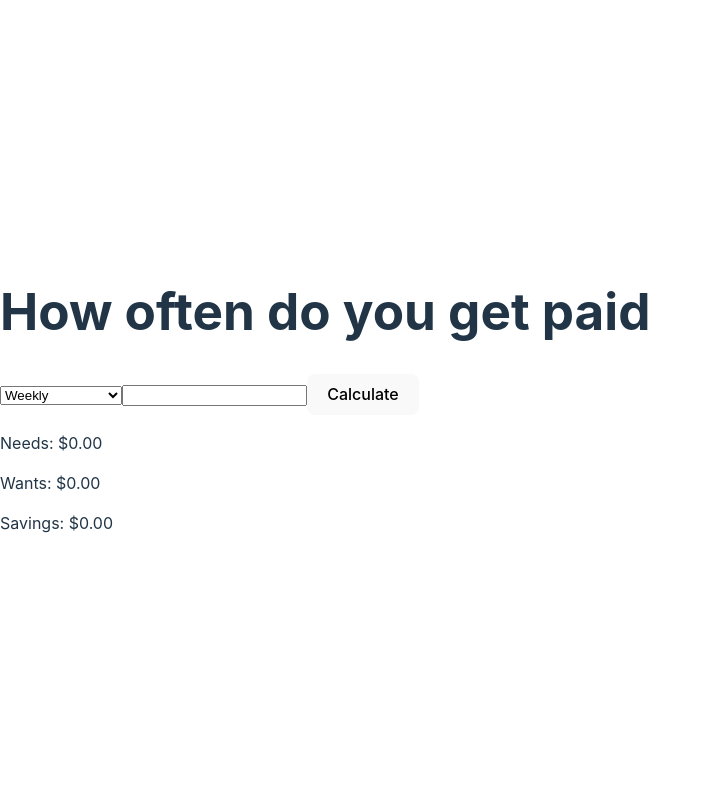
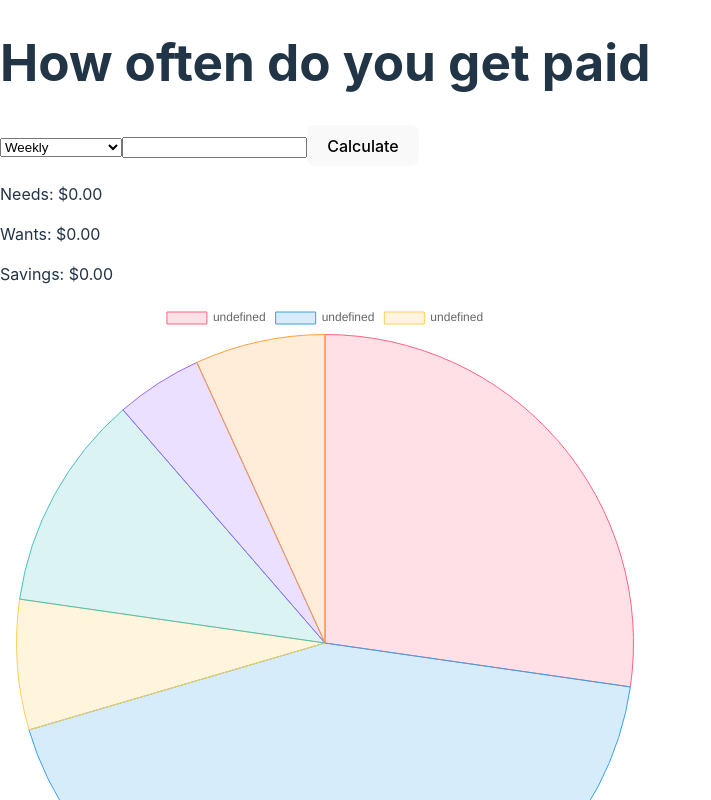
Before and after one commit to georgetsai2028/Budgeting-App, a React (Vite) app: page / in a window 1280 px wide. Shown: the top 800 px of the page, without its empty margins (0-711 px from the left). Built offline with nearby package versions, Linux system fonts and the light colour scheme.

Commit message:
added pie chart in but have to make it interactive

```diff
--- a/src/Calculator.jsx
+++ b/src/Calculator.jsx
@@ -1,8 +1,9 @@
 import { useState } from "react";
+import {PieChart} from './PieChart.jsx'
 
 export function Calculator({income}){//deleted income prop
 const [budget, setBudget] = useState({ needs: 0, wants: 0, savings: 0});
-
+const budgetNames = ['Needs', 'Wants', 'Savings'];
     function captureValue(e){
         income = e.target.value
 
@@ -55,6 +56,7 @@ const [budget, setBudget] = useState({ needs: 0, wants: 0, savings: 0});
         <p>Needs: ${budget.needs.toFixed(2)}</p>
         <p>Wants: ${budget.wants.toFixed(2)}</p>
         <p>Savings: ${budget.savings.toFixed(2)}</p>
+        <PieChart />
         </>
     )
 }
--- a/src/PieChart.jsx
+++ b/src/PieChart.jsx
@@ -1,11 +1,12 @@
 import { Chart as ChartJS, ArcElement, Tooltip, Legend } from "chart.js";
-import { Doughnut } from "react-chartjs-2";
+import { Pie } from "react-chartjs-2";
 
 ChartJS.register(ArcElement, Tooltip, Legend);
 
-function PieChart() {
+export function PieChart() {
+ const budgetNames = ['Needs', 'Wants', 'Savings']
  const data = {
-  labels: ['Red', 'Blue', 'Yellow', 'Green', 'Purple', 'Orange'],
+  labels: budgetNames.map((b) => b.name),
   datasets: [
     {
       label: '# of Votes',
```
